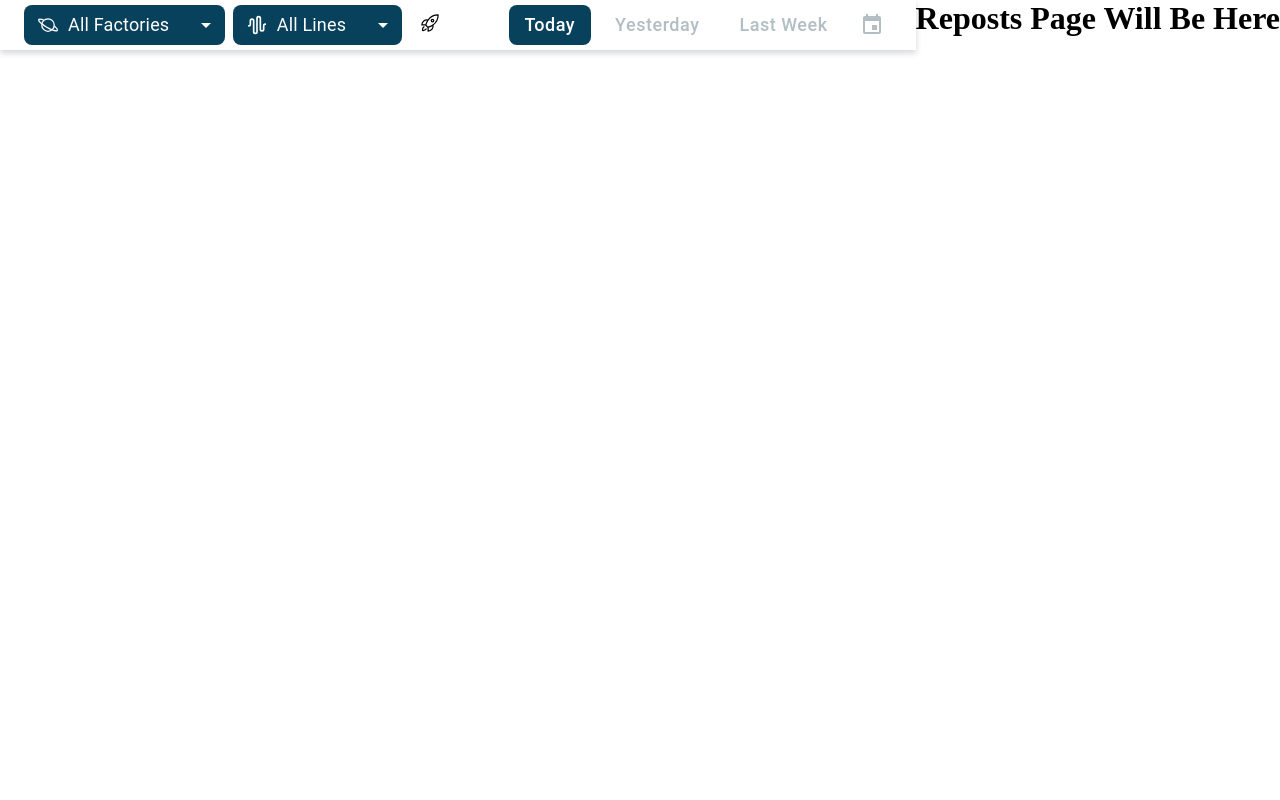
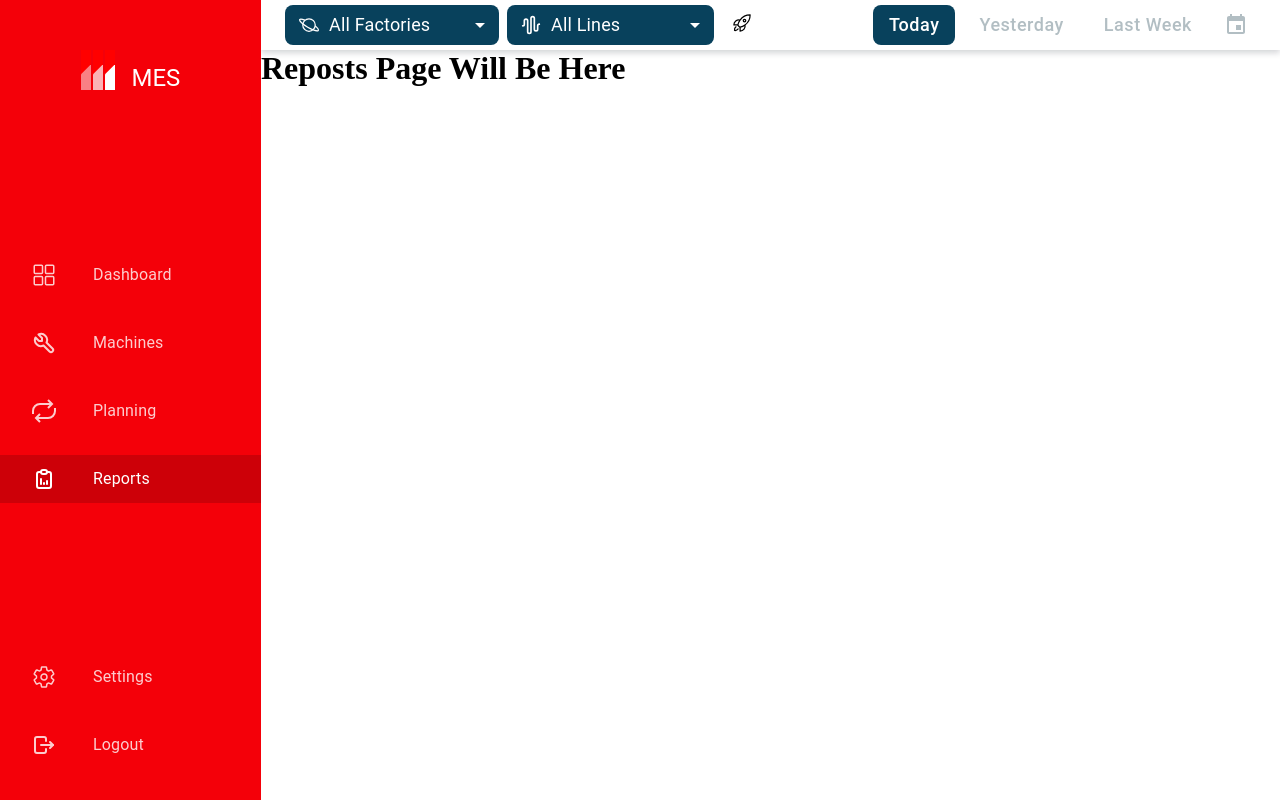
Before and after one commit to AhmedMstafa/factory-mes-dashboard, a React (Vite) app: page /reports in a window 1280 px wide. Built offline with nearby package versions, Linux system fonts and the light colour scheme.

Commit message:
Add Sidebar

```diff
--- a/src/components/Header.jsx
+++ b/src/components/Header.jsx
@@ -28,20 +28,8 @@ const today = dayjs();
 const yasterday = dayjs().subtract(1, 'day');
 const lastWeek = dayjs().subtract(7, 'day');
 
-export default function Header({ open, handleDrawerOpen }) {
+export default function Header({ handleDrawerOpen, open }) {
   const [selectedDay, setSelctedDay] = useState(today);
-
-  function lastWeekHanlder() {
-    setSelctedDay(lastWeek);
-  }
-
-  function yesterdayHanlder() {
-    setSelctedDay(yasterday);
-  }
-
-  function todayHanlder() {
-    setSelctedDay(today);
-  }
 
   function handleChangeDate(newValue) {
     setSelctedDay(newValue);
@@ -51,9 +39,8 @@ export default function Header({ open, handleDrawerOpen }) {
     <Box
       component="nav"
       sx={{
+        boxShadow: '0 3px 6px #272D3B33 ',
         minHeight: '50px',
-        boxShadow: '0 3px 6px #272D3B33 ',
-        flexGrow: 1,
       }}
     >
       <Container
@@ -65,37 +52,39 @@ export default function Header({ open, handleDrawerOpen }) {
           flexGrow={1}
           flexWrap="wrap-reverse"
           justifyContent="space-between"
-          gap={2}
           sx={{
-            my: { xs: 2, md: 0 },
+            my: { xs: 2, lg: 0 },
+            gap: { xs: 0.5, sm: 1, md: 2 },
           }}
         >
           <Stack
             direction="row"
             alignItems="center"
-            gap={1}
             flexGrow={1}
             sx={{
-              justifyContent: { xs: 'center', md: 'start' },
+              justifyContent: { xs: 'center', lg: 'start' },
+              gap: { xs: 0.5, sm: 1, md: 1 },
             }}
           >
+            {!open && (
               <IconButton
                 edge="start"
                 color="inherit"
                 aria-label="menu"
                 onClick={handleDrawerOpen}
                 sx={{
-                display: { xs: 'flex', md: 'none' },
+                  display: { xs: 'flex', lg: 'none' },
                 }}
               >
                 <MenuOutlinedIcon />
               </IconButton>
+            )}
 
             <Select data={factoriesList} />
             <Select data={linesList} />
             <Box
               sx={{
-                display: { xs: ' none', md: 'block' },
+                display: { xs: ' none', lg: 'block' },
               }}
             >
               <HiOutlineRocketLaunch style={style} />
@@ -103,25 +92,25 @@ export default function Header({ open, handleDrawerOpen }) {
           </Stack>
           <Stack
             direction="row"
-            gap={1}
             flexGrow={1}
             sx={{
-              justifyContent: { xs: 'center', md: 'end' },
+              justifyContent: { xs: 'center', lg: 'end' },
+              gap: { xs: 0.5, sm: 1, md: 1 },
             }}
           >
             <HeaderButton
               text="Today"
-              onClickHanlder={todayHanlder}
+              onClickHanlder={() => handleChangeDate(today)}
               isActive={!selectedDay.diff(today)}
             />
             <HeaderButton
               text="Yesterday"
-              onClickHanlder={yesterdayHanlder}
+              onClickHanlder={() => handleChangeDate(yasterday)}
               isActive={!selectedDay.diff(yasterday)}
             />
             <HeaderButton
               text="Last Week"
-              onClickHanlder={lastWeekHanlder}
+              onClickHanlder={() => handleChangeDate(lastWeek)}
               isActive={!selectedDay.diff(lastWeek)}
             />
             <Date value={selectedDay} handleChangeDate={handleChangeDate} />
--- /dev/null
+++ b/src/components/Logo.jsx
@@ -0,0 +1,57 @@
+import { Box, Stack, Typography } from '@mui/material';
+
+function Line({ isLoginPage, gradient }) {
+  const color = isLoginPage
+    ? 'var(--flame-red)'
+    : gradient === 1
+    ? 'var(--pure-white)'
+    : gradient === 2
+    ? 'rgb(255 255 255 / 70%);'
+    : 'rgb(255 255 255 / 50%);';
+  return (
+    <Box
+      component="span"
+      sx={{
+        width: '10px',
+        height: '40px',
+        position: 'relative',
+        bgcolor: color,
+        overflow: 'hidden',
+      }}
+    >
+      <Box
+        component="span"
+        sx={{
+          position: 'absolute',
+          left: '-50px',
+          width: '100px',
+          height: '20px',
+          background: 'red',
+          transform: 'rotate(-45deg)',
+        }}
+      ></Box>
+    </Box>
+  );
+}
+
+export default function Logo({ isLoginPage = false }) {
+  const color = isLoginPage ? 'var(--flame-red)' : 'var(--pure-white)';
+  return (
+    <Stack direction="row" alignItems="end" justifyContent="center" gap={2}>
+      <Stack gap={0.3} flexDirection="row">
+        <Line isLoginPage={isLoginPage} gradient={3} />
+        <Line isLoginPage={isLoginPage} gradient={2} />
+        <Line isLoginPage={isLoginPage} gradient={1} />
+      </Stack>
+      <Typography
+        variant="h5"
+        sx={{
+          color: color,
+          lineHeight: '1',
+        }}
+      >
+        MES
+      </Typography>
+    </Stack>
+  );
+}
--- a/src/components/SideBar.jsx
+++ b/src/components/SideBar.jsx
@@ -1,3 +1,127 @@
-export default function SideBar({ handleDrawerClose, open }) {
-  return <></>;
+import {
+  Box,
+  IconButton,
+  List,
+  ListItem,
+  ListItemButton,
+  ListItemIcon,
+  ListItemText,
+} from '@mui/material';
+import ArrowBackIosNewOutlinedIcon from '@mui/icons-material/ArrowBackIosNewOutlined';
+import { IoGridOutline } from 'react-icons/io5';
+import { TbTool } from 'react-icons/tb';
+import { GrSync } from 'react-icons/gr';
+import { TbReportAnalytics } from 'react-icons/tb';
+import { IoSettingsOutline } from 'react-icons/io5';
+import { TbLogout } from 'react-icons/tb';
+import { Link, useLocation } from 'react-router-dom';
+import Logo from './Logo';
+
+const style = {
+  color: 'var(--pure-white)',
+  fontSize: '24px',
+  marginInline: 'auto',
+};
+
+const pages = [
+  {
+    title: 'Dashboard',
+    icon: <IoGridOutline style={style} />,
+    path: '/dashboard',
+  },
+  { title: 'Machines', icon: <TbTool style={style} />, path: '/machines' },
+  { title: 'Planning', icon: <GrSync style={style} />, path: '/planning' },
+  {
+    title: 'Reports',
+    icon: <TbReportAnalytics style={style} />,
+    path: '/reports',
+  },
+  {
+    title: 'Settings',
+    icon: <IoSettingsOutline style={style} />,
+    path: '/settings',
+  },
+  { title: 'Logout', icon: <TbLogout style={style} />, path: '/login' },
+];
+
+export default function SideBar({ open, handleDrawerOpen }) {
+  const location = useLocation();
+  console.log(location.pathname);
+  return (
+    <Box
+      component="aside"
+      sx={{
+        bgcolor: 'var(--flame-red) ',
+        width: open ? '261px' : '0',
+        transition: ' 0.3s linear',
+        transform: open ? 'translateX(0)' : 'translateX(-261px)',
+      }}
+    >
+      {open && (
+        <IconButton
+          edge="start"
+          color="inherit"
+          aria-label="menu"
+          onClick={handleDrawerOpen}
+          sx={{
+            display: { xs: 'flex', lg: 'none' },
+            marginLeft: 'auto',
+            color: 'var(--pure-white)',
+          }}
+        >
+          <ArrowBackIosNewOutlinedIcon />
+        </IconButton>
+      )}
+      <Box
+        sx={{
+          mt: '50px',
+          display: { xs: 'none', sm: 'block' },
+        }}
+      >
+        <Logo />
+      </Box>
+      <Box sx={{ mt: '153px' }}>
+        <List>
+          {pages.map((page, index) => (
+            <Link to={page.path} key={page.title}>
+              <ListItem
+                key={page.title}
+                disablePadding
+                sx={{
+                  marginTop: index === 4 ? '150px' : '0',
+                  marginBottom: '20px',
+                  color: 'var(--pure-white)',
+                  opacity: location.pathname === page.path ? '1' : '0.8',
+                  background:
+                    location.pathname === page.path
+                      ? 'var(--twilight-black)'
+                      : 'none',
+                  '& div': {
+                    minWidth: { xs: '0', md: '55px' },
+                  },
+                }}
+              >
+                <ListItemButton>
+                  <ListItemIcon
+                    sx={{
+                      marginInline: 'auto',
+                    }}
+                  >
+                    {page.icon}
+                  </ListItemIcon>
+                  <ListItemText
+                    primary={page.title}
+                    sx={{
+                      ml: '22px',
+                      display: { xs: 'none', md: 'block' },
+                    }}
+                  />
+                </ListItemButton>
+              </ListItem>
+            </Link>
+          ))}
+        </List>
+      </Box>
+    </Box>
+  );
 }
--- a/src/index.css
+++ b/src/index.css
@@ -51,3 +51,10 @@
   margin: 0;
   padding: 0;
 }
+
+a:link,
+a:hover,
+a:active,
+a:focus {
+  text-decoration: none;
+}
--- a/src/pages/home/Home.jsx
+++ b/src/pages/home/Home.jsx
@@ -3,25 +3,24 @@ import { Outlet } from 'react-router-dom';
 import Box from '@mui/material/Box';
 import SideBar from '../../components/SideBar';
 import Header from '../../components/Header';
+import { Stack } from '@mui/material';
 
 export default function Home() {
-  const [open, setOpen] = useState(false);
+  const [open, toggleOpen] = useState(true);
 
-  const handleDrawerOpen = () => {
-    setOpen(true);
-  };
-
-  const handleDrawerClose = () => {
-    setOpen(false);
+  const toggleDrawerOpen = () => {
+    toggleOpen((prev) => !prev);
   };
 
   return (
-    <Box sx={{ display: 'flex' }}>
-      <Header {...{ handleDrawerOpen, open }} />
-      <SideBar {...{ handleDrawerClose, open }} />
-      <Box component="main">
-        <Outlet />
-      </Box>
+    <Box sx={{ display: 'flex', direction: 'column', height: '100vh' }}>
+      <SideBar {...{ open, handleDrawerOpen: toggleDrawerOpen }} />
+      <Stack flexGrow={1}>
+        <Header {...{ handleDrawerOpen: toggleDrawerOpen, open }} />
+        <Box component="main">
+          <Outlet />
+        </Box>
+      </Stack>
     </Box>
   );
 }
```
Also changed, not shown: public/planning.svg (added). Lines whose indentation alone changed are shown as unchanged.
